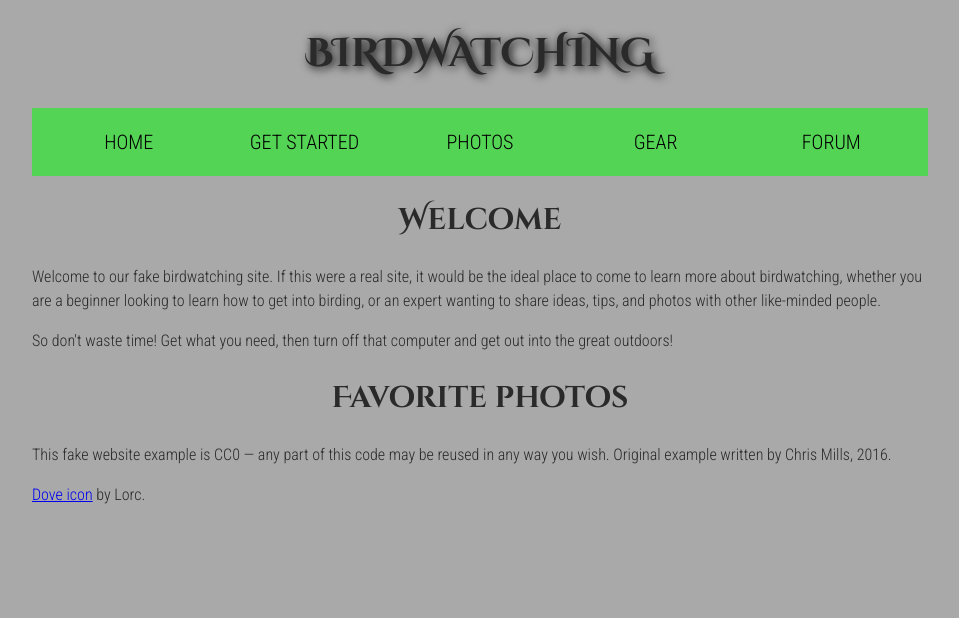
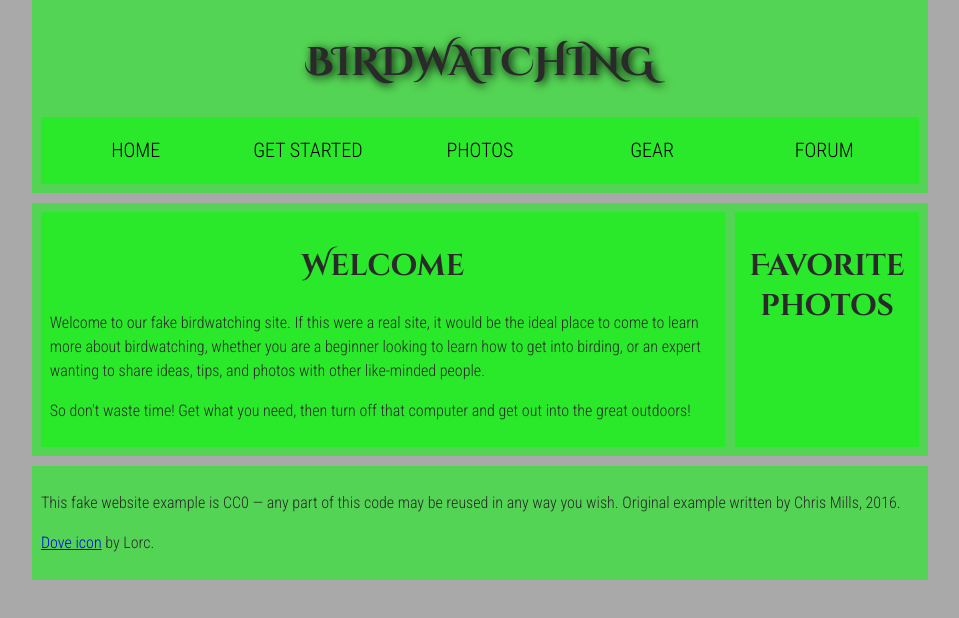
Before and after one commit to davidhuizenga/davidhuizenga.github.io, a plain HTML site: page structuring_html_challenge/index.html in a window 1280 px wide. Shown: the whole page, without its empty margins (160-1119 px from the left). Drawn offline with Linux system fonts and the light colour scheme.

Commit message:
Add semantic structure with header, main, article, aside, and footer

```diff
--- a/structuring_html_challenge/index.html
+++ b/structuring_html_challenge/index.html
@@ -17,6 +17,7 @@
     <link href="style.css" rel="stylesheet" />
   </head>
   <body>
+    <header>
       <h1>
         Birdwatching
         <!-- Image for dove logo will be added later -->
@@ -31,7 +32,10 @@
           <li><a href="#">Forum</a></li>
         </ul>
       </nav>
+    </header>
 
+    <main>
+      <article>
         <h2>Welcome</h2>
 
         <p>
@@ -45,11 +49,16 @@
           So don't waste time! Get what you need, then turn off that computer and get out
           into the great outdoors!
         </p>
+      </article>
 
+      <aside>
         <h2>Favorite photos</h2>
 
         <!-- Link images here. -->
+      </aside>
+    </main>
 
+    <footer>
       <p>
         This fake website example is CC0 — any part of this code may be reused in any way
         you wish. Original example written by Chris Mills, 2016.
@@ -58,5 +67,6 @@
       <p>
         <a href="http://game-icons.net/lorc/originals/dove.html">Dove icon</a> by Lorc.
       </p>
+    </footer>
   </body>
 </html>
```
Lines whose indentation alone changed are shown as unchanged.
